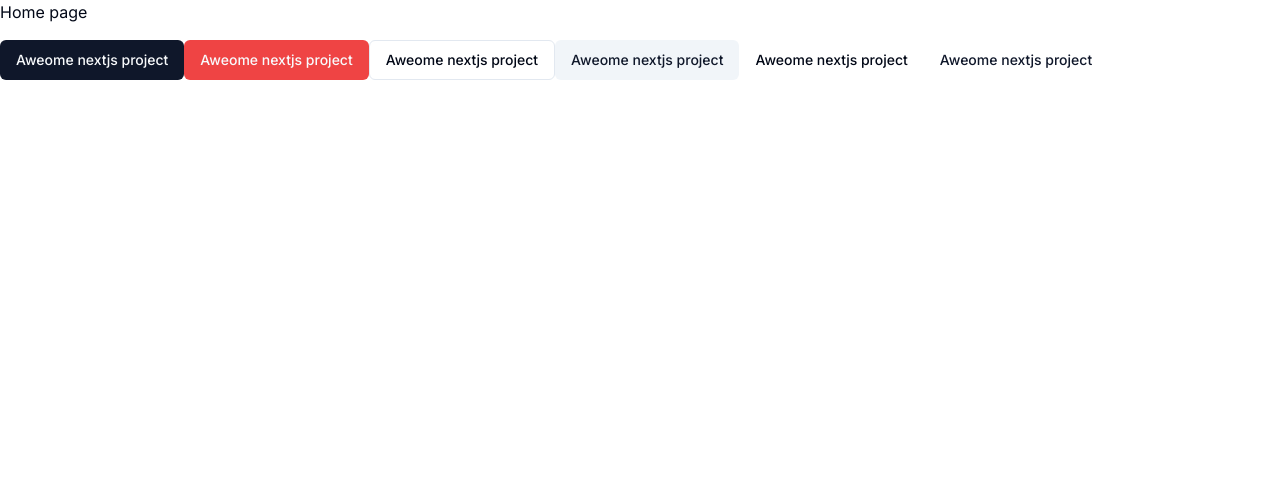
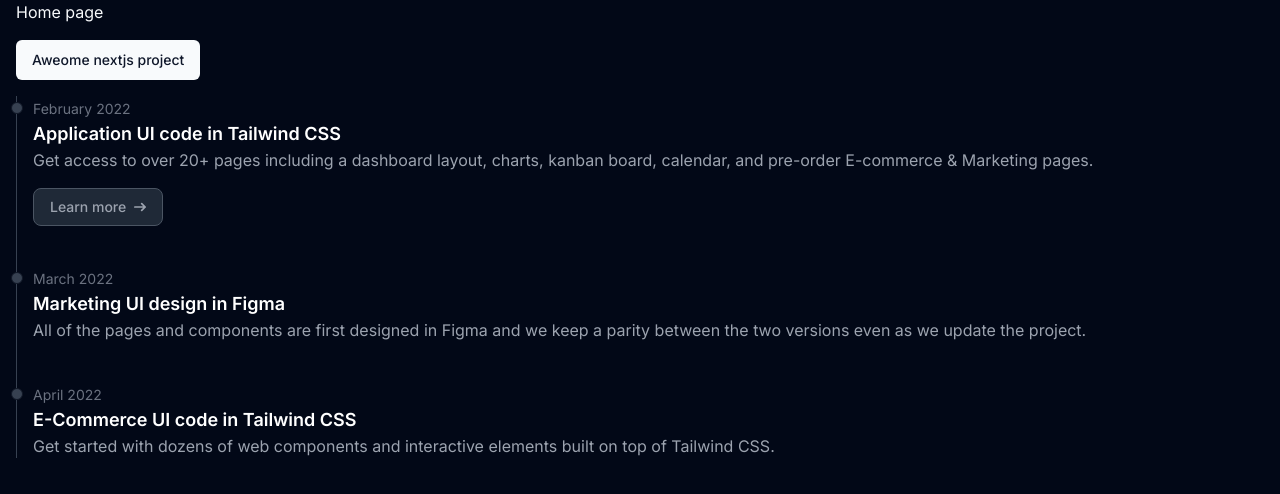
Before and after one commit to JaberChowdhury/NextJs_project, a Next.js app: page / in a window 1280 px wide. Shown: the top 494 px of the page. Built offline with nearby package versions, Linux system fonts and the light colour scheme.

Commit message:
add : adding dark mode

```diff
--- a/app/layout.tsx
+++ b/app/layout.tsx
@@ -1,6 +1,7 @@
 import type { Metadata } from "next";
 import { Inter } from "next/font/google";
 import "./globals.css";
+import { ThemeProvider } from "@/components/theme-provider";
 
 const inter = Inter({ subsets: ["latin"] });
 
@@ -16,7 +17,16 @@
 }>) {
   return (
     <html lang="en">
-      <body className={inter.className}>{children}</body>
+      <body className={inter.className}>
+        <ThemeProvider
+          attribute="class"
+          defaultTheme="dark"
+          enableSystem
+          disableTransitionOnChange
+        >
+          <main className="px-4">{children}</main>
+        </ThemeProvider>
+      </body>
     </html>
   );
 }
--- a/app/page.tsx
+++ b/app/page.tsx
@@ -5,21 +5,69 @@
     <div>
       <h1>Home page</h1>
       <Button className="my-4">Aweome nextjs project</Button>
-      <Button variant="destructive" className="my-4">
-        Aweome nextjs project
-      </Button>
-      <Button variant="outline" className="my-4">
-        Aweome nextjs project
-      </Button>
-      <Button variant="secondary" className="my-4">
-        Aweome nextjs project
-      </Button>
-      <Button variant="ghost" className="my-4">
-        Aweome nextjs project
-      </Button>
-      <Button variant="link" className="my-4">
-        Aweome nextjs project
-      </Button>
+      <ol class="relative border-s border-gray-200 dark:border-gray-700">
+        <li class="mb-10 ms-4">
+          <div class="absolute w-3 h-3 bg-gray-200 rounded-full mt-1.5 -start-1.5 border border-white dark:border-gray-900 dark:bg-gray-700"></div>
+          <time class="mb-1 text-sm font-normal leading-none text-gray-400 dark:text-gray-500">
+            February 2022
+          </time>
+          <h3 class="text-lg font-semibold text-gray-900 dark:text-white">
+            Application UI code in Tailwind CSS
+          </h3>
+          <p class="mb-4 text-base font-normal text-gray-500 dark:text-gray-400">
+            Get access to over 20+ pages including a dashboard layout, charts,
+            kanban board, calendar, and pre-order E-commerce & Marketing pages.
+          </p>
+          <a
+            href="#"
+            class="inline-flex items-center px-4 py-2 text-sm font-medium text-gray-900 bg-white border border-gray-200 rounded-lg hover:bg-gray-100 hover:text-blue-700 focus:z-10 focus:ring-4 focus:outline-none focus:ring-gray-100 focus:text-blue-700 dark:bg-gray-800 dark:text-gray-400 dark:border-gray-600 dark:hover:text-white dark:hover:bg-gray-700 dark:focus:ring-gray-700"
+          >
+            Learn more{" "}
+            <svg
+              class="w-3 h-3 ms-2 rtl:rotate-180"
+              aria-hidden="true"
+              xmlns="http://www.w3.org/2000/svg"
+              fill="none"
+              viewBox="0 0 14 10"
+            >
+              <path
+                stroke="currentColor"
+                stroke-linecap="round"
+                stroke-linejoin="round"
+                stroke-width="2"
+                d="M1 5h12m0 0L9 1m4 4L9 9"
+              />
+            </svg>
+          </a>
+        </li>
+        <li class="mb-10 ms-4">
+          <div class="absolute w-3 h-3 bg-gray-200 rounded-full mt-1.5 -start-1.5 border border-white dark:border-gray-900 dark:bg-gray-700"></div>
+          <time class="mb-1 text-sm font-normal leading-none text-gray-400 dark:text-gray-500">
+            March 2022
+          </time>
+          <h3 class="text-lg font-semibold text-gray-900 dark:text-white">
+            Marketing UI design in Figma
+          </h3>
+          <p class="text-base font-normal text-gray-500 dark:text-gray-400">
+            All of the pages and components are first designed in Figma and we
+            keep a parity between the two versions even as we update the
+            project.
+          </p>
+        </li>
+        <li class="ms-4">
+          <div class="absolute w-3 h-3 bg-gray-200 rounded-full mt-1.5 -start-1.5 border border-white dark:border-gray-900 dark:bg-gray-700"></div>
+          <time class="mb-1 text-sm font-normal leading-none text-gray-400 dark:text-gray-500">
+            April 2022
+          </time>
+          <h3 class="text-lg font-semibold text-gray-900 dark:text-white">
+            E-Commerce UI code in Tailwind CSS
+          </h3>
+          <p class="text-base font-normal text-gray-500 dark:text-gray-400">
+            Get started with dozens of web components and interactive elements
+            built on top of Tailwind CSS.
+          </p>
+        </li>
+      </ol>
     </div>
   );
 };
--- /dev/null
+++ b/components/theme-provider.tsx
@@ -0,0 +1,9 @@
+"use client";
+
+import * as React from "react";
+import { ThemeProvider as NextThemesProvider } from "next-themes";
+import { type ThemeProviderProps } from "next-themes/dist/types";
+
+export function ThemeProvider({ children, ...props }: ThemeProviderProps) {
+  return <NextThemesProvider {...props}>{children}</NextThemesProvider>;
+}
--- a/package.json
+++ b/package.json
@@ -15,6 +15,7 @@
     "clsx": "^2.1.0",
     "lucide-react": "^0.335.0",
     "next": "14.1.0",
+    "next-themes": "^0.2.1",
     "react": "^18",
     "react-dom": "^18",
     "tailwind-merge": "^2.2.1",
```
